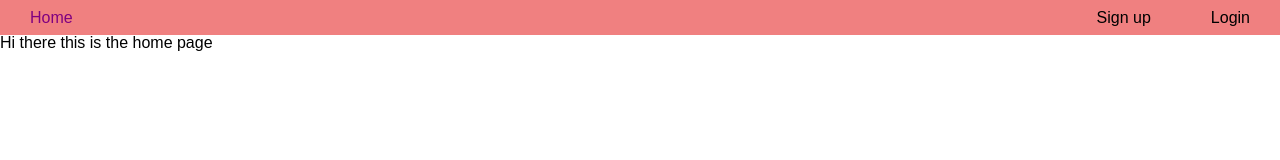
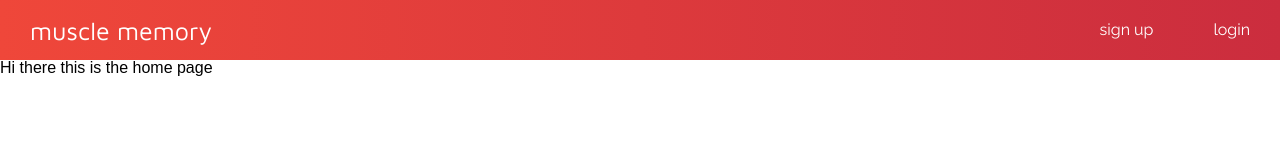
Before and after one commit to christinamakes/MuscleMemoryClient, a React app: page / in a window 1280 px wide. Built offline with nearby package versions, Linux system fonts and the light colour scheme; no server answers.

Commit message:
navbar style

```diff
--- a/public/index.html
+++ b/public/index.html
@@ -11,8 +11,9 @@
     <link rel="manifest" href="%PUBLIC_URL%/manifest.json">
     <link rel="shortcut icon" href="%PUBLIC_URL%/favicon.ico">
     <link rel="stylesheet" href="cssClear.css">
-    <link href="https://fonts.googleapis.com/css?family=Open+Sans" rel="stylesheet">
-    <link href="https://fonts.googleapis.com/css?family=Roboto" rel="stylesheet">
+    <link href="https://fonts.googleapis.com/css?family=Raleway" rel="stylesheet">
+    <link href="https://fonts.googleapis.com/css?family=Maven+Pro" rel="stylesheet">
+
     <!--
       Notice the use of %PUBLIC_URL% in the tags above.
       It will be replaced with the URL of the `public` folder during the build.
--- a/src/components/navBar.js
+++ b/src/components/navBar.js
@@ -36,7 +36,7 @@ class NavBar extends Component {
     return (
       <nav className='nav'>
         {/* <Nav> */}
-            <NavLink to='/'>Home</NavLink>
+            <NavLink style={{fontFamily:'Maven Pro', fontSize: '25px'}} to='/'>Muscle Memory</NavLink>
             {loggedIn}
         {/* </Nav> */}
       </nav>
--- a/src/components/styles/dashboard-styles.css
+++ b/src/components/styles/dashboard-styles.css
@@ -9,7 +9,7 @@
 .dashboard-container {
   /* display: flex; */
   /* background-image: url('../../assets/pexels-photo-931321.jpeg'); */
-  background-color: green;
+  /* background-color: green; */
   background-size: cover;
   height: 95vh;
   padding-top: 50px
--- a/src/components/styles/nav.css
+++ b/src/components/styles/nav.css
@@ -1,24 +1,37 @@
 .nav {
   display: flex;
-  height: 35px;
+  height: 60px;
   align-items: center;
   list-style: none;
-  background-color: lightcoral;
+  /* background: linear-gradient(to right, #fc4a1a, #f7b733) */
+  /* background-color: #FC5830; */
+  background: #cb2d3e;  /* fallback for old browsers */
+  background: -webkit-linear-gradient(to right, #ef473a, #cb2d3e);  /* Chrome 10-25, Safari 5.1-6 */
+  background: linear-gradient(to right, #ef473a, #cb2d3e); /* W3C, IE 10+/ Edge, Firefox 16+, Chrome 26+, Opera 12+, Safari 7+ */
+
+
 }
 
 a {
+  font-family: 'Raleway', sans-serif;
+  text-transform: lowercase;
   flex: 1;
   padding-right: 30px;
   padding-left: 30px;
-  color: black;
+  color: white;
   font-size: 16px;
   text-decoration: none;
 }
 
 a:hover {
-  font-weight: bold;
+
 }
 
-.active {
+.home a {
+  font-family: 'Maven Pro', sans-serif;
+  font-size: 25px;
+}
+
+/* .active {
   color: purple;
-}
+} */
```
